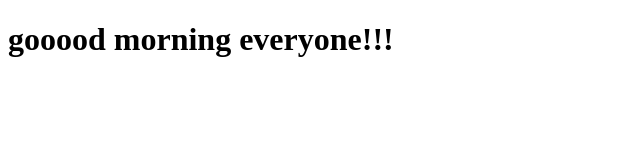
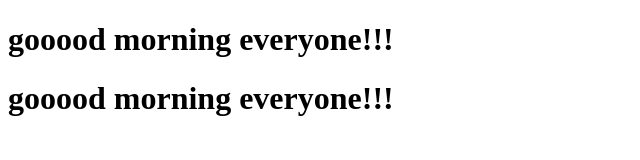
Before and after one commit to YuliyaSim/github, a plain HTML site: page index.html in a window 1280 px wide. Shown: the whole page, without its empty margins (0-640 px from the left). Drawn offline with Linux system fonts and the light colour scheme.

Commit message:
updated work from work2

```diff
--- a/index.html
+++ b/index.html
@@ -6,6 +6,7 @@
 </head>
 <body>
 	<h1>gooood morning everyone!!!</h1>
+	<h1>gooood morning everyone!!!</h1>
 
 </body>
 </html>
```
